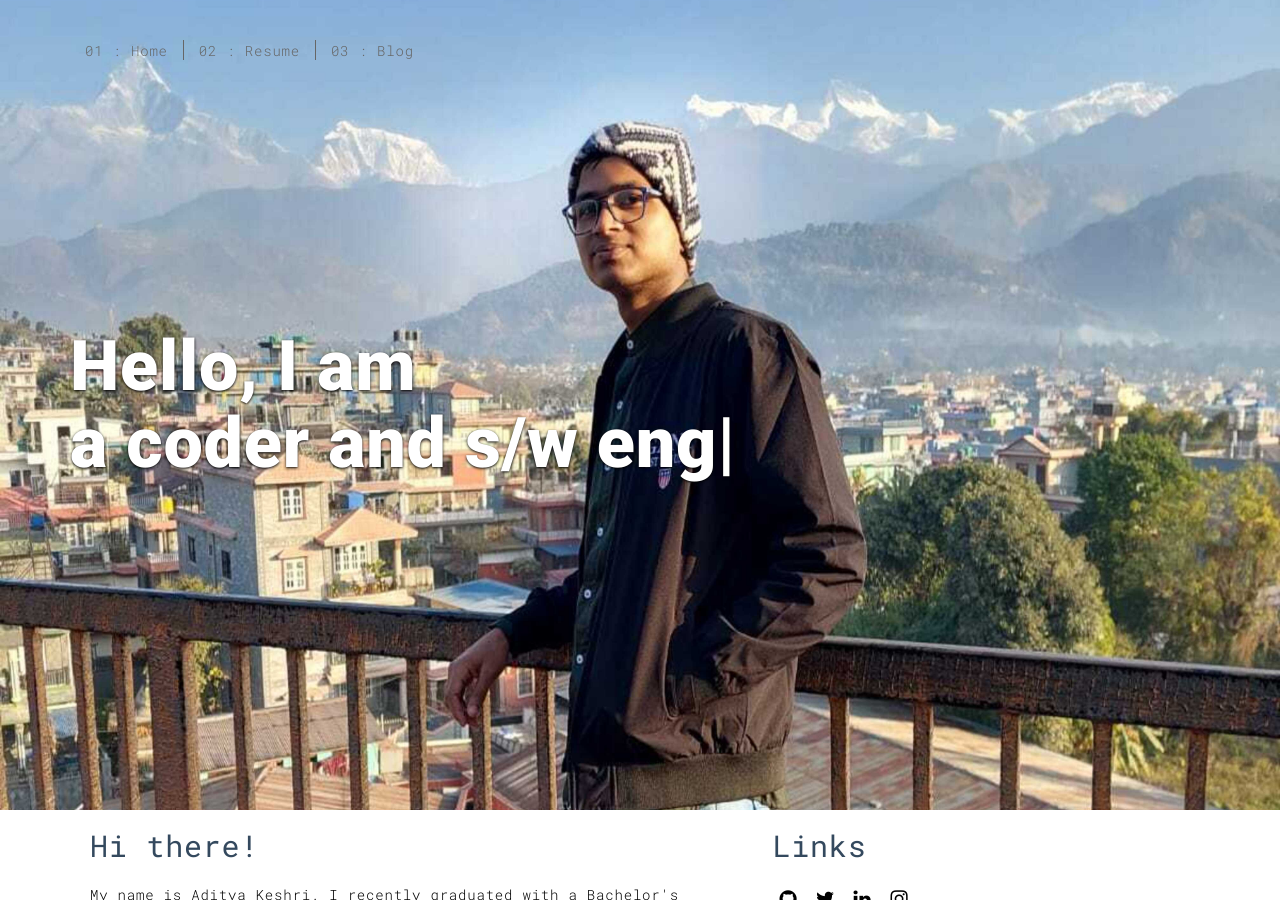
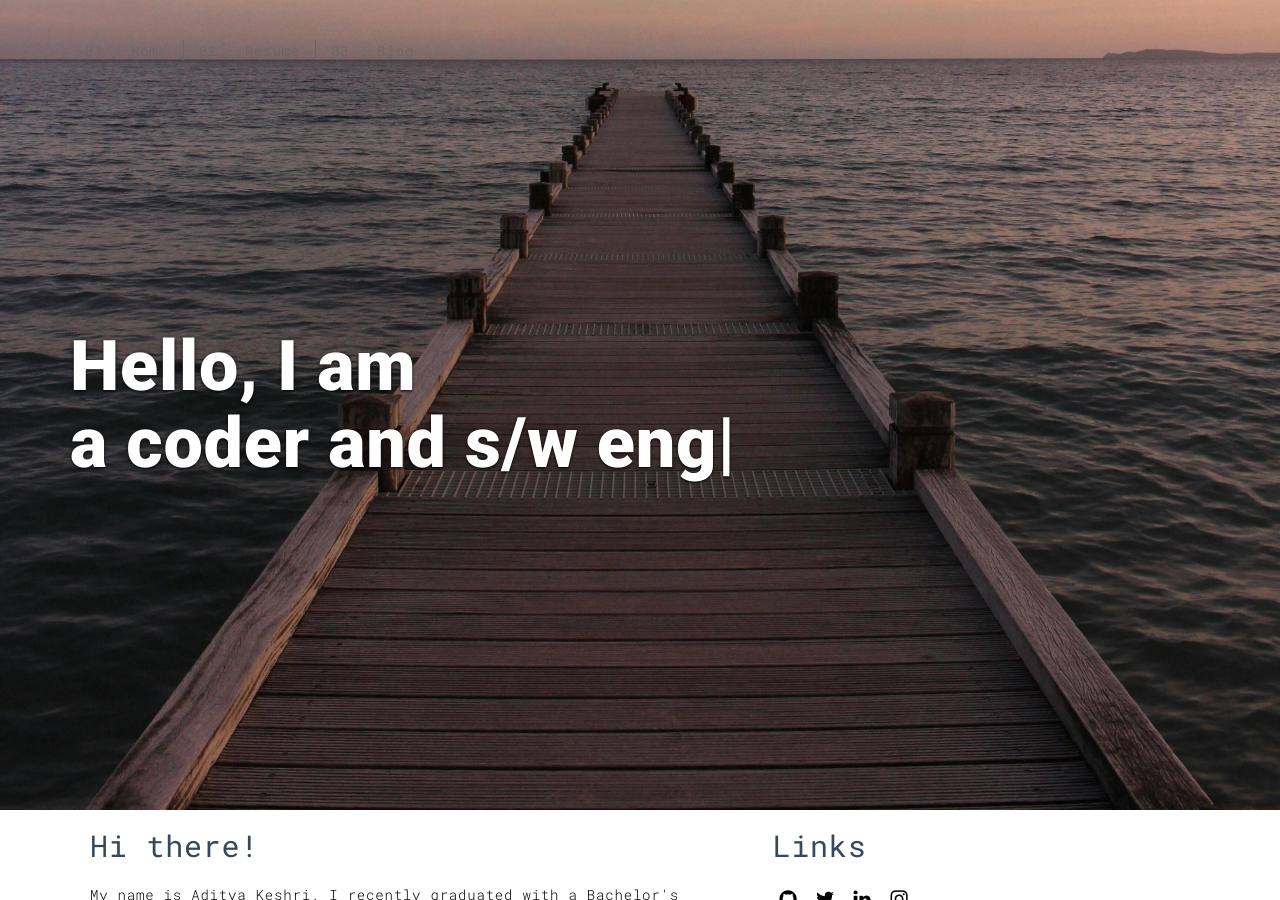
Before and after one commit to aditya292002/aditya292002.github.io, a Jekyll site: the page built from index.html, in a window 1280 px wide and 900 px high. Built offline with Jekyll 4.4.1, drawn with Linux system fonts in a browser that asks for light colours.

Commit message:
Update background image URL in index.html

```diff
--- a/index.html
+++ b/index.html
@@ -4,7 +4,7 @@ title: Aditya Keshari
 ---
 
 <div class="hero-full-container background-image-container white-text-container"
-	style="background-image: url('/img/home-bg.jpeg')">
+	style="background-image: url('/img/index_bg.jpg')">
 	<div class="container">
 		<div class="row">
 			<div class="col-xs-12">
```
Also changed, not shown: img/index_bg.jpg (added).
